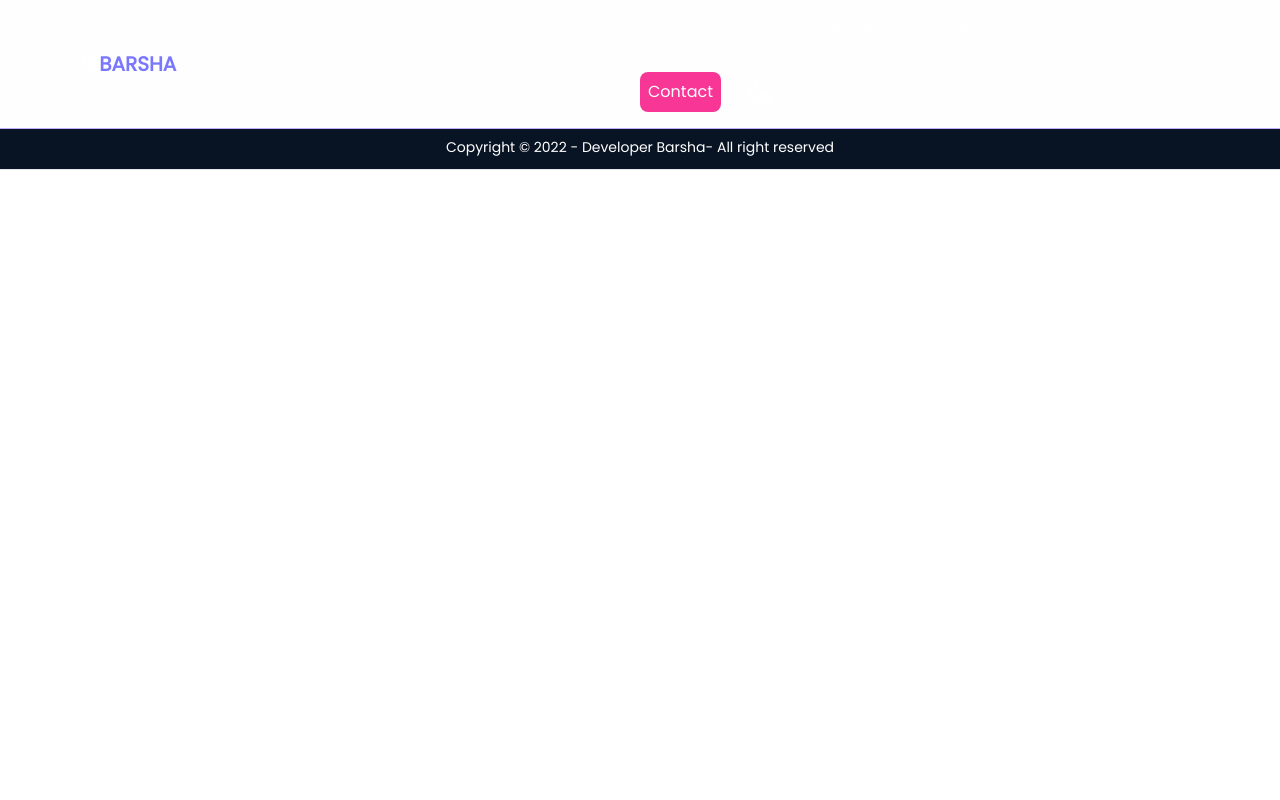
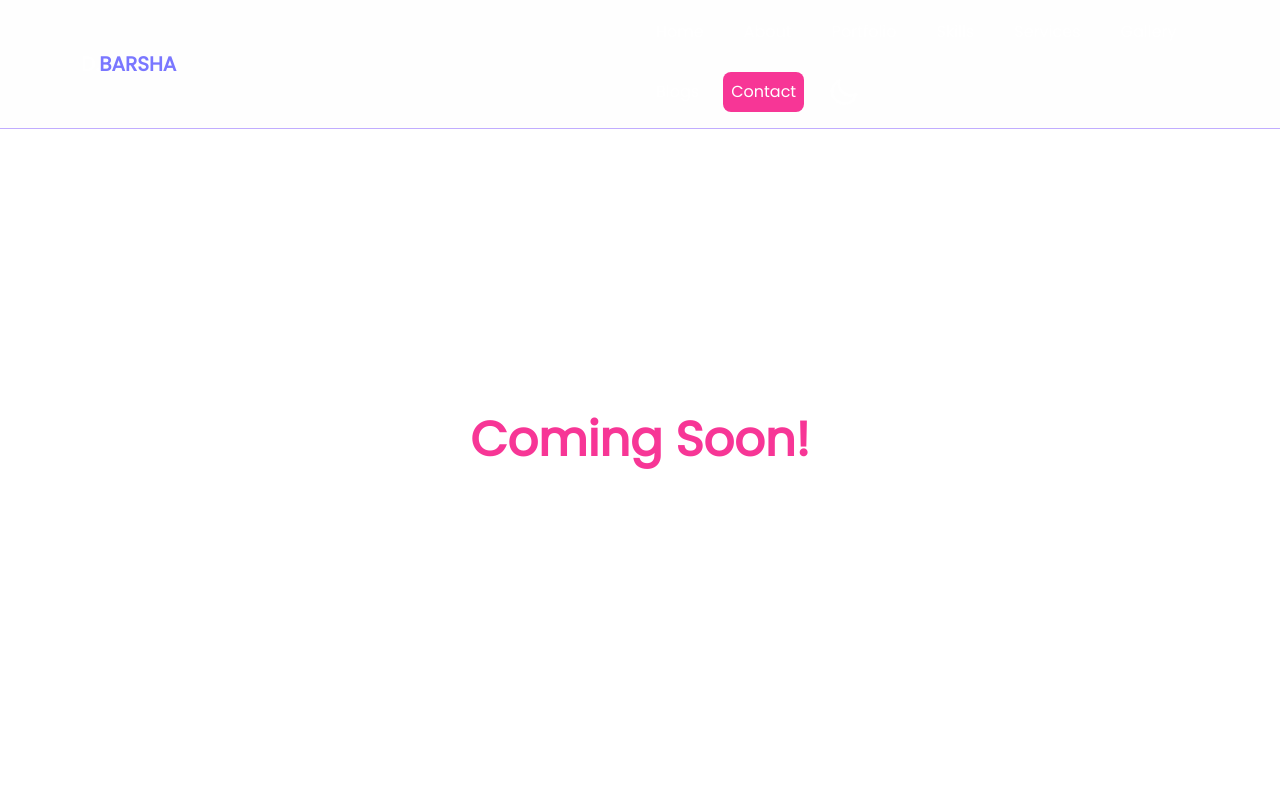
Before and after one commit to Developer-Barsha/barsha-portfolio, a React (Create React App) app: page /blogs in a window 1280 px wide. Shown: the top 800 px of the page. Built offline with nearby package versions, Linux system fonts and the light colour scheme.

Commit message:
blogs added

```diff
--- a/src/App.js
+++ b/src/App.js
@@ -7,6 +7,7 @@ import 'react-toastify/dist/ReactToastify.css';
 import { useState } from 'react';
 import { Route, Routes } from 'react-router-dom';
 import PortfolioDetail from './Components/PortfolioDetail/PortfolioDetail';
+import Blogs from './Components/Blogs';
 
 function App() {
   const [theme, setTheme] = useState(localStorage.getItem('theme'));
@@ -17,6 +18,7 @@ function App() {
       <Navbar setTheme={setTheme} />
       <Routes>
         <Route path='/' element={<Home />} />
+        <Route path='/blogs' element={<Blogs />} />
         <Route path='/project/:id' element={<PortfolioDetail />} />
       </Routes>
       <Footer />
--- /dev/null
+++ b/src/Components/Blogs.js
@@ -0,0 +1,11 @@
+import React from 'react';
+
+const Blogs = () => {
+    return (
+        <div className='pt-20 h-screen flex items-center justify-center'>
+            <h1 className='text-secondary text-5xl py-auto font-bold'>Coming Soon!</h1>
+        </div>
+    );
+};
+
+export default Blogs;
--- a/src/Components/Navbar.js
+++ b/src/Components/Navbar.js
@@ -26,6 +26,7 @@ const Navbar = ({ setTheme }) => {
         <li><a href='#skills'>Skills</a></li>
         <li><a href='#services'>Services</a></li>
         <li><a href='#gallery'>Gallery</a></li>
+        <li><Link to='/blogs'>Blogs</Link></li>
         <a href="#contact" className='bg-secondary flex items-center justify-center px-2 rounded-lg hover:bg-primary my-2 text-white'>Contact</a>
         <li>
             <label className="swap swap-rotate">
```
Also changed, not shown: src/Components/Home/Intro.js (+0 -9 lines).
